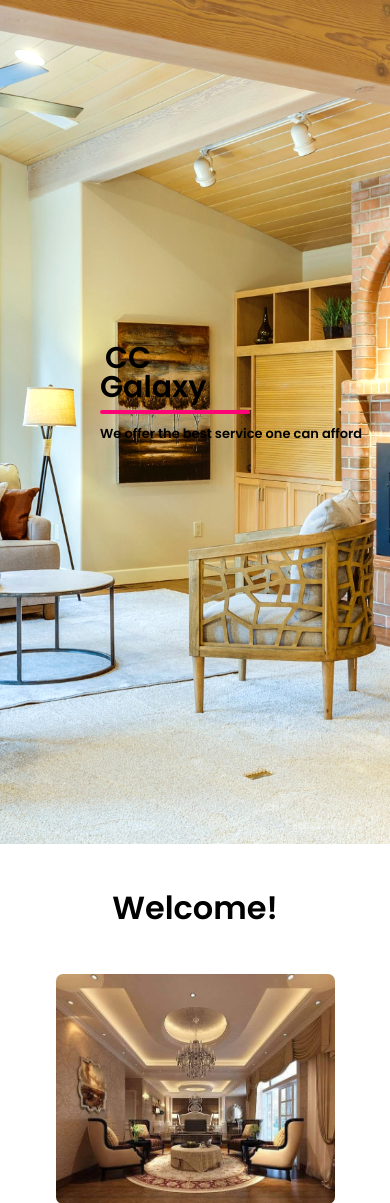
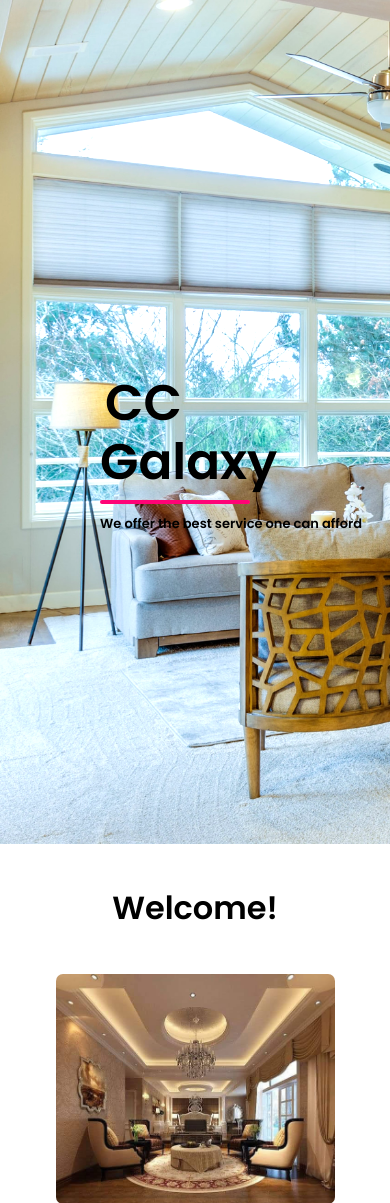
Before and after one commit to FelixFaust2016/ccgalaxy, a PHP site: page / in a window 390 px wide. Shown: the part 80-1283 px from the top of the page. Run offline with PHP 8.4, Linux system fonts and the light colour scheme.

Commit message:
first commit

```diff
--- a/about.html
+++ b/about.html
@@ -88,6 +88,7 @@
                     <li>Awka, Nigeria</li>
                     <li>12 Isiagu Amikwo Road</li>
                     <li>+234 803-768-8580</li>
+                    <li>+234 802-912-8184</li>
                     <li>ccgalaxy@gmail.com</li>
                 </ul>
             </div>
--- a/contact.html
+++ b/contact.html
@@ -120,6 +120,7 @@
                         <li>Awka, Nigeria</li>
                         <li>12 Isiagu Amikwo Road</li>
                         <li>+234 803-768-8580</li>
+                        <li>+234 802-912-8184</li>
                         <li>ccgalaxy@gmail.com</li>
                     </ul>
                 </div>
--- a/style.css
+++ b/style.css
@@ -13,7 +13,7 @@
 
 .navbar{
     position: sticky;
-    z-index: 1;
+    z-index: 3;
     display: flex;
     top: 0;
     left: 0;
@@ -403,6 +403,10 @@ header{
 } */
 
 @media  (max-width: 921px){
+    header{
+        background-position: left;
+    }
+
     .logo{
         font-size: 25px;
     }
@@ -423,7 +427,7 @@ header{
     }
 
     .header-content{
-        margin-bottom: 400px;
+        margin-bottom: 360px;
     }
 
     .welcome{
@@ -488,6 +492,10 @@ header{
 }
 
 @media  (max-width: 768px){
+    header{
+        background-position: left;
+    }
+
     .menu-icon{
         display: block;
     }
@@ -572,6 +580,10 @@ header{
 }
 
 @media (max-width: 715px){
+    header{
+        background-position: left;
+    }
+
     .logo{
         font-size: 19px;
     }
@@ -586,12 +598,24 @@ header{
 }
 
 @media (max-width: 735px){
+    header{
+        background-position: left;
+    }
+
     .the-best{
         height: 90vh;
     }
 }
 
 @media  (max-width: 615px){
+    header{
+        background-position: left;
+    }
+
+    .header-content{
+        margin-bottom: 390px;
+    }
+
     .welcome{
         height: 200vh;
     }
@@ -629,6 +653,10 @@ header{
 }
 
 @media (max-width: 515px) {
+    header{
+        background-position: left;
+    }
+
     .container{
         overflow: hidden;
     }
@@ -673,12 +701,21 @@ header{
 }
 
 @media (max-width: 450px) {
+    header{
+        background-position: left;
+    }
+
+    .header-content{
+        margin-bottom: 310px;
+    }
+
     .header-content h2{
-        font-size: 30px;
+        font-size: 50px;
     }
 
     .header-content p{
         font-size: 13px;
+        font-weight: bold;
     }
 
     .the-best{
```
